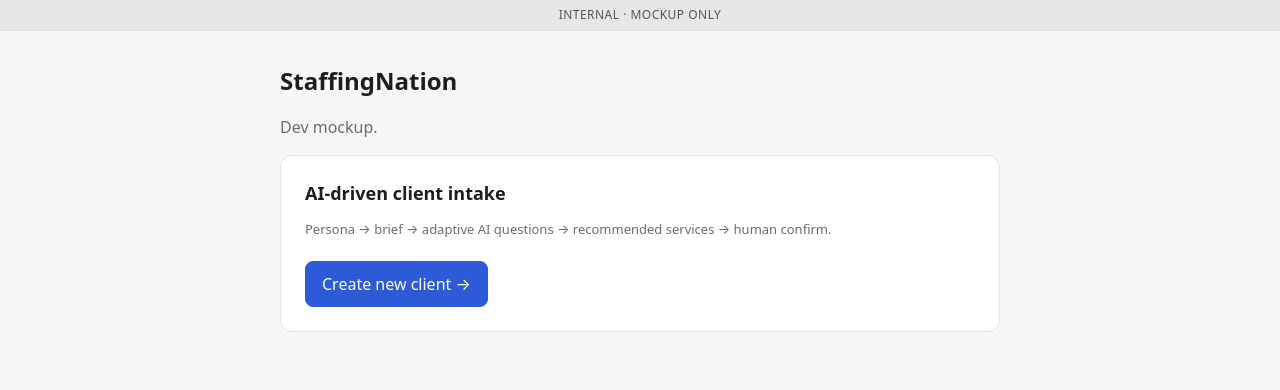
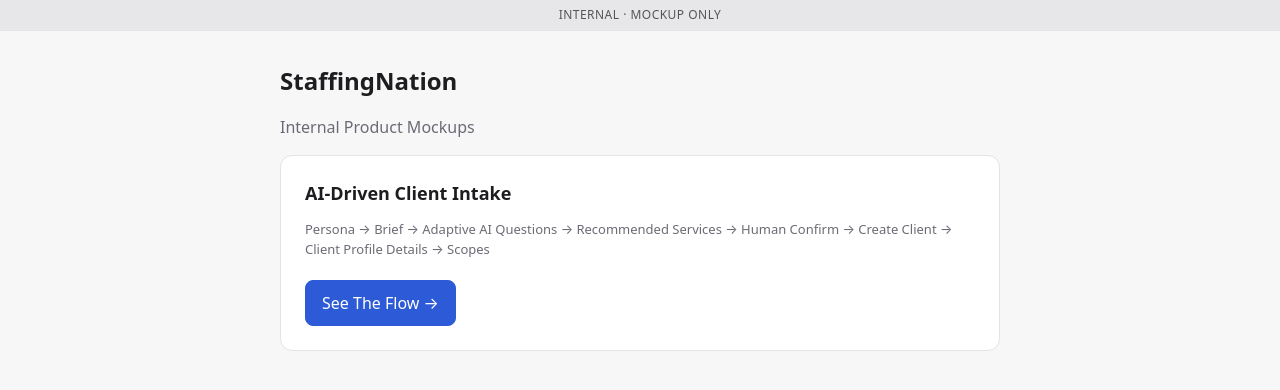
Before and after one commit to halledavis/tcw-sn-mockup, a Next.js app: page / in a window 1280 px wide. Shown: the top 390 px of the page. Built offline with nearby package versions, Linux system fonts and the light colour scheme.

Commit message:
small caps changes

```diff
--- a/app/page.tsx
+++ b/app/page.tsx
@@ -6,15 +6,15 @@ export default function Home() {
       <div className="mock-banner">Internal · Mockup only</div>
       <div className="wrap">
         <h1>StaffingNation</h1>
-        <p className="muted">Dev mockup.</p>
+        <p className="muted">Internal Product Mockups</p>
         <div className="panel">
-          <h2>AI-driven client intake</h2>
+          <h2>AI-Driven Client Intake</h2>
           <p className="muted small">
-            Persona → brief → adaptive AI questions → recommended services → human confirm.
+            Persona → Brief → Adaptive AI Questions → Recommended Services → Human Confirm → Create Client → Client Profile Details → Scopes
           </p>
           <Link href="/clients/new">
             <button className="primary" style={{ marginTop: 8 }}>
-              Create new client →
+              See The Flow →
             </button>
           </Link>
         </div>
```
